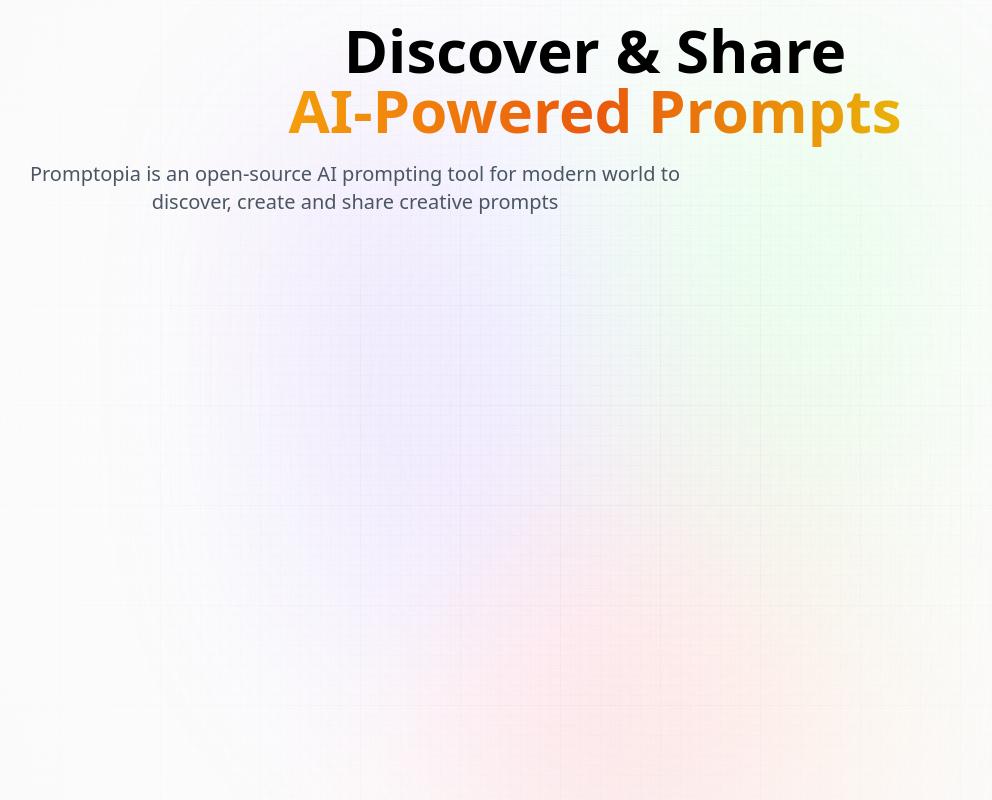
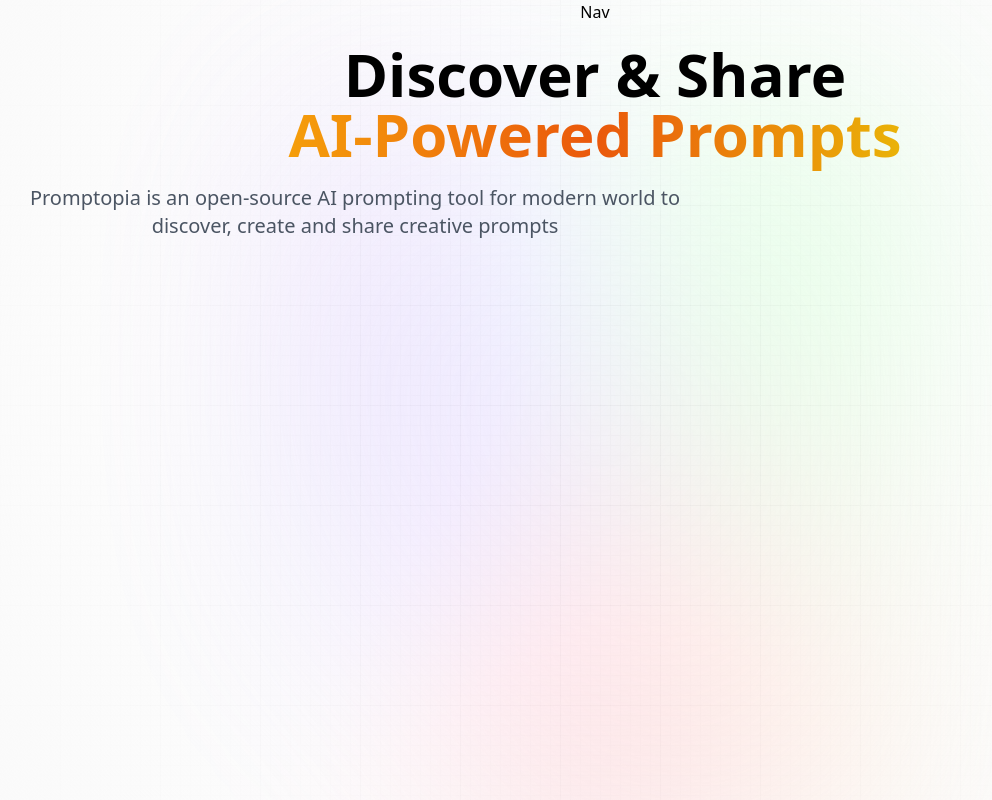
Before and after one commit to byNico1/promptopia, a Next.js app: page / in a window 1280 px wide. Shown: the whole page, without its empty margins (45-1037 px from the left). Built offline with nearby package versions, Linux system fonts and the light colour scheme.

Commit message:
homepage layout.js file basic set up

```diff
--- a/src/app/layout.js
+++ b/src/app/layout.js
@@ -1,4 +1,7 @@
 import "@styles/globals.css";
+
+import Nav from "@components/Nav";
+import Provider from "@components/Provider";
 
 export const metadata = {
   title: "Next.js",
@@ -9,11 +12,14 @@
   return (
     <html lang="en">
       <body>
-        <div class="main">
+        <div className="main">
           <div className="gradient"></div>
         </div>
 
-        <main class="app">{children}</main>
+        <main className="app">
+          <Nav />
+          {children}
+        </main>
       </body>
     </html>
   );
```
